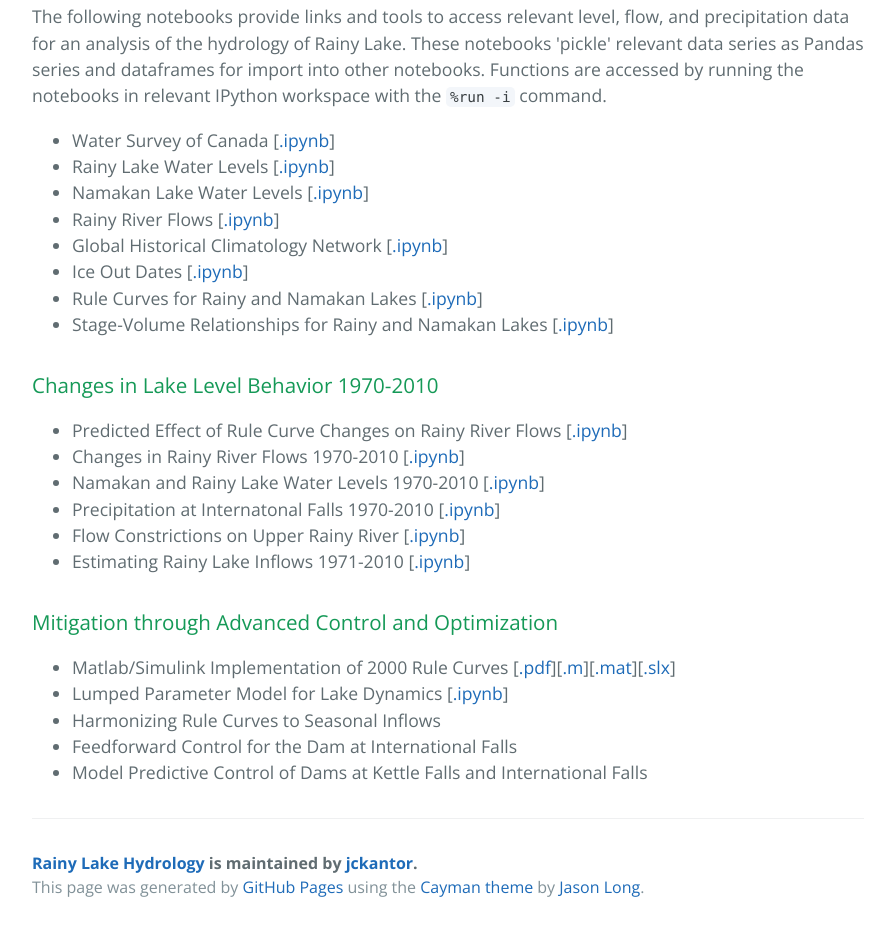
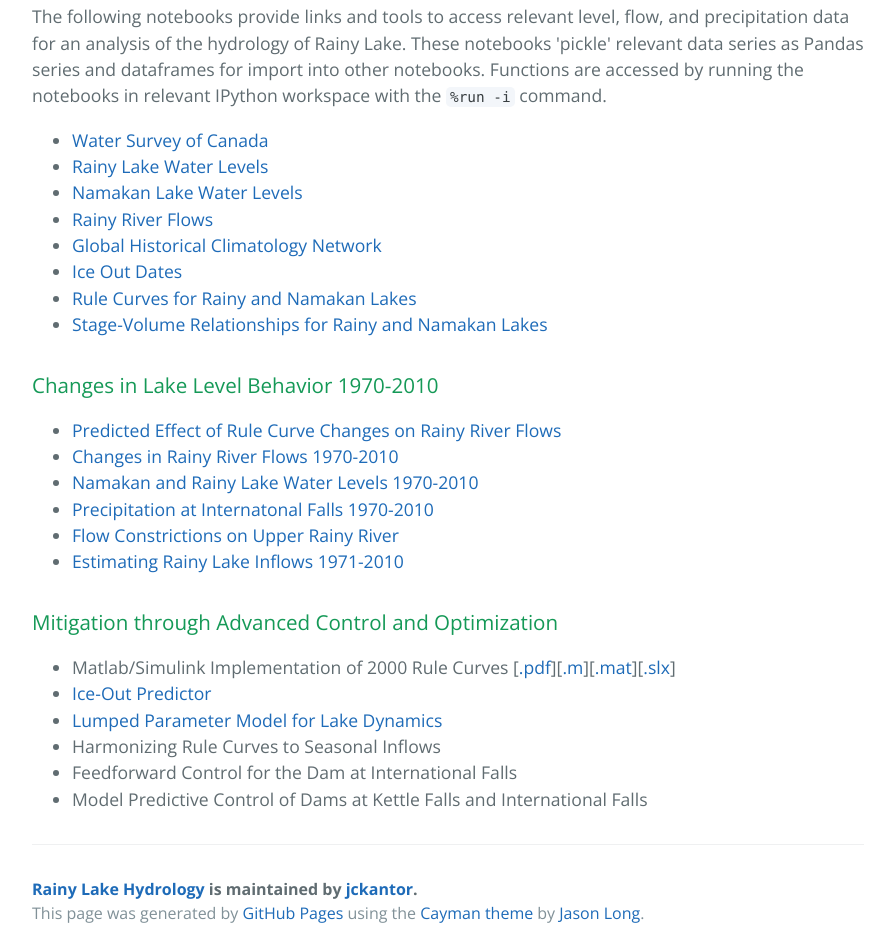
Before and after one commit to kmcgarry7/Rainy-Lake-Hydrology, a plain HTML site: page index.html in a window 1280 px wide. Shown: the part 618-1548 px from the top of the page, without its empty margins (192-1087 px from the left). Drawn offline with nearby package versions, Linux system fonts and the light colour scheme.

Commit message:
Create gh-pages branch via GitHub

```diff
--- a/index.html
+++ b/index.html
@@ -33,26 +33,26 @@
 <p>The following notebooks provide links and tools to access relevant level, flow, and precipitation data for an analysis of the hydrology of Rainy Lake. These notebooks 'pickle' relevant data series as Pandas series and dataframes for import into other notebooks. Functions are accessed by running the notebooks in relevant IPython workspace with the <code>%run -i</code> command.</p>
 
 <ul>
-<li>Water Survey of Canada [<a href="http://nbviewer.ipython.org/github/jckantor/Rainy-Lake-Hydrology/blob/master/Water_Survey_of_Canada.ipynb">.ipynb</a>]</li>
-<li>Rainy Lake Water Levels [<a href="http://nbviewer.ipython.org/github/jckantor/Rainy-Lake-Hydrology/blob/master/Rainy_Lake_Water_Levels.ipynb">.ipynb</a>]</li>
-<li>Namakan Lake Water Levels [<a href="http://nbviewer.ipython.org/github/jckantor/Rainy-Lake-Hydrology/blob/master/Namakan_Lake_Water_Levels.ipynb">.ipynb</a>]</li>
-<li>Rainy River Flows [<a href="http://nbviewer.ipython.org/github/jckantor/Rainy-Lake-Hydrology/blob/master/Rainy_River_Flows.ipynb">.ipynb</a>]</li>
-<li>Global Historical Climatology Network [<a href="http://nbviewer.ipython.org/github/jckantor/Rainy-Lake-Hydrology/blob/master/Global_Historical_Climatology_Network.ipynb">.ipynb</a>]</li>
-<li>Ice Out Dates [<a href="http://nbviewer.ipython.org/github/jckantor/Rainy-Lake-Hydrology/blob/master/Ice_Out_Dates.ipynb">.ipynb</a>]</li>
-<li>Rule Curves for Rainy and Namakan Lakes [<a href="http://nbviewer.ipython.org/github/jckantor/Rainy-Lake-Hydrology/blob/master/Rule_Curves_for_Rainy_and_Namakan_Lakes.ipynb">.ipynb</a>]</li>
-<li>Stage-Volume Relationships for Rainy and Namakan Lakes [<a href="http://nbviewer.ipython.org/github/jckantor/Rainy-Lake-Hydrology/blob/master/Stage-Volume_Relationships.ipynb">.ipynb</a>]</li>
+<li><a href="http://nbviewer.ipython.org/github/jckantor/Rainy-Lake-Hydrology/blob/master/Water_Survey_of_Canada.ipynb">Water Survey of Canada</a></li>
+<li><a href="http://nbviewer.ipython.org/github/jckantor/Rainy-Lake-Hydrology/blob/master/Rainy_Lake_Water_Levels.ipynb">Rainy Lake Water Levels</a></li>
+<li><a href="http://nbviewer.ipython.org/github/jckantor/Rainy-Lake-Hydrology/blob/master/Namakan_Lake_Water_Levels.ipynb">Namakan Lake Water Levels</a></li>
+<li><a href="http://nbviewer.ipython.org/github/jckantor/Rainy-Lake-Hydrology/blob/master/Rainy_River_Flows.ipynb">Rainy River Flows</a></li>
+<li><a href="http://nbviewer.ipython.org/github/jckantor/Rainy-Lake-Hydrology/blob/master/Global_Historical_Climatology_Network.ipynb">Global Historical Climatology Network</a></li>
+<li><a href="http://nbviewer.ipython.org/github/jckantor/Rainy-Lake-Hydrology/blob/master/Ice_Out_Dates.ipynb">Ice Out Dates</a></li>
+<li><a href="http://nbviewer.ipython.org/github/jckantor/Rainy-Lake-Hydrology/blob/master/Rule_Curves_for_Rainy_and_Namakan_Lakes.ipynb">Rule Curves for Rainy and Namakan Lakes</a></li>
+<li><a href="http://nbviewer.ipython.org/github/jckantor/Rainy-Lake-Hydrology/blob/master/Stage-Volume_Relationships.ipynb">Stage-Volume Relationships for Rainy and Namakan Lakes</a></li>
 </ul>
 
 <h3>
 <a id="changes-in-lake-level-behavior-1970-2010" class="anchor" href="#changes-in-lake-level-behavior-1970-2010" aria-hidden="true"><span class="octicon octicon-link"></span></a>Changes in Lake Level Behavior 1970-2010</h3>
 
 <ul>
-<li>Predicted Effect of Rule Curve Changes on Rainy River Flows [<a href="http://nbviewer.ipython.org/github/jckantor/Rainy-Lake-Hydrology/blob/master/Predicted_Effect_of_Rule_Curve_Changes_on_Rainy_River_Flows.ipynb">.ipynb</a>]</li>
-<li>Changes in Rainy River Flows 1970-2010 [<a href="http://nbviewer.ipython.org/github/jckantor/Rainy-Lake-Hydrology/blob/master/Changes_in_Rainy_River_Flows_1970-2010.ipynb">.ipynb</a>]</li>
-<li>Namakan and Rainy Lake Water Levels 1970-2010 [<a href="http://nbviewer.ipython.org/github/jckantor/Rainy-Lake-Hydrology/blob/master/Namakan_and_Rainy_Lake_Water_Levels_1970-2010.ipynb">.ipynb</a>]</li>
-<li>Precipitation at Internatonal Falls 1970-2010 [<a href="http://nbviewer.ipython.org/github/jckantor/Rainy-Lake-Hydrology/blob/master/Precipitation_at_International_Falls_1970-2010.ipynb">.ipynb</a>]</li>
-<li>Flow Constrictions on Upper Rainy River [<a href="http://nbviewer.ipython.org/github/jckantor/Rainy-Lake-Hydrology/blob/master/Flow_Constrictions_on_Upper_Rainy_River.ipynb">.ipynb</a>]</li>
-<li>Estimating Rainy Lake Inflows 1971-2010 [<a href="http://nbviewer.ipython.org/github/jckantor/Rainy-Lake-Hydrology/blob/master/Estimating_Rainy_Lake_Inflows_1971-2010.ipynb">.ipynb</a>]</li>
+<li><a href="http://nbviewer.ipython.org/github/jckantor/Rainy-Lake-Hydrology/blob/master/Predicted_Effect_of_Rule_Curve_Changes_on_Rainy_River_Flows.ipynb">Predicted Effect of Rule Curve Changes on Rainy River Flows</a></li>
+<li><a href="http://nbviewer.ipython.org/github/jckantor/Rainy-Lake-Hydrology/blob/master/Changes_in_Rainy_River_Flows_1970-2010.ipynb">Changes in Rainy River Flows 1970-2010</a></li>
+<li><a href="http://nbviewer.ipython.org/github/jckantor/Rainy-Lake-Hydrology/blob/master/Namakan_and_Rainy_Lake_Water_Levels_1970-2010.ipynb">Namakan and Rainy Lake Water Levels 1970-2010</a></li>
+<li><a href="http://nbviewer.ipython.org/github/jckantor/Rainy-Lake-Hydrology/blob/master/Precipitation_at_International_Falls_1970-2010.ipynb">Precipitation at Internatonal Falls 1970-2010</a></li>
+<li><a href="http://nbviewer.ipython.org/github/jckantor/Rainy-Lake-Hydrology/blob/master/Flow_Constrictions_on_Upper_Rainy_River.ipynb">Flow Constrictions on Upper Rainy River</a></li>
+<li><a href="http://nbviewer.ipython.org/github/jckantor/Rainy-Lake-Hydrology/blob/master/Estimating_Rainy_Lake_Inflows_1971-2010.ipynb">Estimating Rainy Lake Inflows 1971-2010</a></li>
 </ul>
 
 <h3>
@@ -60,7 +60,9 @@
 
 <ul>
 <li>Matlab/Simulink Implementation of 2000 Rule Curves [<a href="http://jckantor.github.io/Rainy-Lake-Hydrology/pdf/Rainy_Lake_Simulation_Model.pdf">.pdf</a>][<a href="https://github.com/jckantor/Rainy-Lake-Hydrology/blob/master/Rainy_Lake_Simulation_Model_Script.m">.m</a>][<a href="http://jckantor.github.io/Rainy-Lake-Hydrology/pdf/Rainy">.mat</a>][<a href="https://github.com/jckantor/Rainy-Lake-Hydrology/blob/master/Rainy_Lake_Simulation_Model.slx">.slx</a>]</li>
-<li> Lumped Parameter Model for Lake Dynamics [<a href="http://nbviewer.ipython.org/github/jckantor/Rainy-Lake-Hydrology/blob/master/Lumped_Parameter_Model_for_Lake_Dynamics.ipynb">.ipynb</a>]</li>
+<li><a href="http://nbviewer.ipython.org/github/jckantor/Rainy-Lake-Hydrology/blob/master/Ice_Out_Predictor_for_Rainy_Lake.ipynb">Ice-Out Predictor</a></li>
+<li> <a href="http://nbviewer.ipython.org/github/jckantor/Rainy-Lake-Hydrology/blob/master/Lumped_Parameter_Model_for_Lake_Dynamics.ipynb">Lumped Parameter Model for Lake Dynamics</a>
+</li>
 <li>Harmonizing Rule Curves to Seasonal Inflows</li>
 <li>Feedforward Control for the Dam at International Falls</li>
 <li>Model Predictive Control of Dams at Kettle Falls and International Falls</li>
```
Also changed, not shown: params.json (+1 -1 lines).
